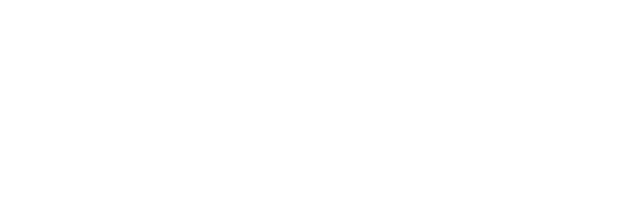
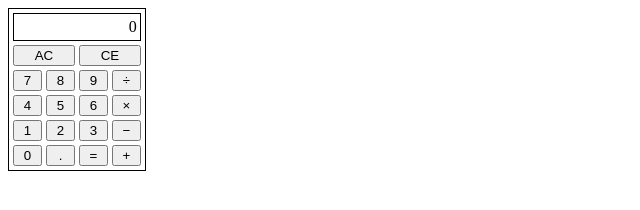
Before and after one commit to matta/odin-calculator, a plain HTML site: page index.html in a window 1280 px wide. Shown: the whole page, without its empty margins (0-640 px from the left). Drawn offline with Linux system fonts and the light colour scheme.

Commit message:
Finish basic layout

```diff
--- a/index.html
+++ b/index.html
@@ -10,7 +10,39 @@
 </head>
 
 <body>
-
+    <div class="calculator">
+        <div id="display">0</div>
+        <div id="buttons">
+            <div class="button-row">
+                <button class="button">AC</button>
+                <button class="button">CE</button>
+            </div>
+            <div class="button-row">
+                <button class="button">7</button>
+                <button class="button">8</button>
+                <button class="button">9</button>
+                <button class="button">&divide;</button>
+            </div>
+            <div class="button-row">
+                <button class="button">4</button>
+                <button class="button">5</button>
+                <button class="button">6</button>
+                <button class="button">&times;</button>
+            </div>
+            <div class="button-row">
+                <button class="button">1</button>
+                <button class="button">2</button>
+                <button class="button">3</button>
+                <button class="button">&minus;</button>
+            </div>
+            <div class="button-row">
+                <button class="button">0</button>
+                <button class="button">.</button>
+                <button class="button">=</button>
+                <button class="button">&plus;</button>
+            </div>
+        </div>
+    </div>
 </body>
 
 </html>
--- a/style.css
+++ b/style.css
@@ -0,0 +1,31 @@
+.calculator {
+    display: flex;
+    flex-direction: column;
+    gap: 0.25rem;
+    width: 8rem;
+    border: #000 1px solid;
+    padding: 0.25rem;
+}
+
+#display {
+    flex: 1;
+    text-align: right;
+    border: #000 1px solid;
+    padding: 0.25rem 0.2rem;
+}
+
+#buttons {
+    display: flex;
+    flex-direction: column;
+    gap: 0.25rem;
+}
+
+.button-row {
+    display: flex;
+    gap: 0.25rem;
+    flex: 1;
+}
+
+.button {
+    flex: 1;
+}
```
